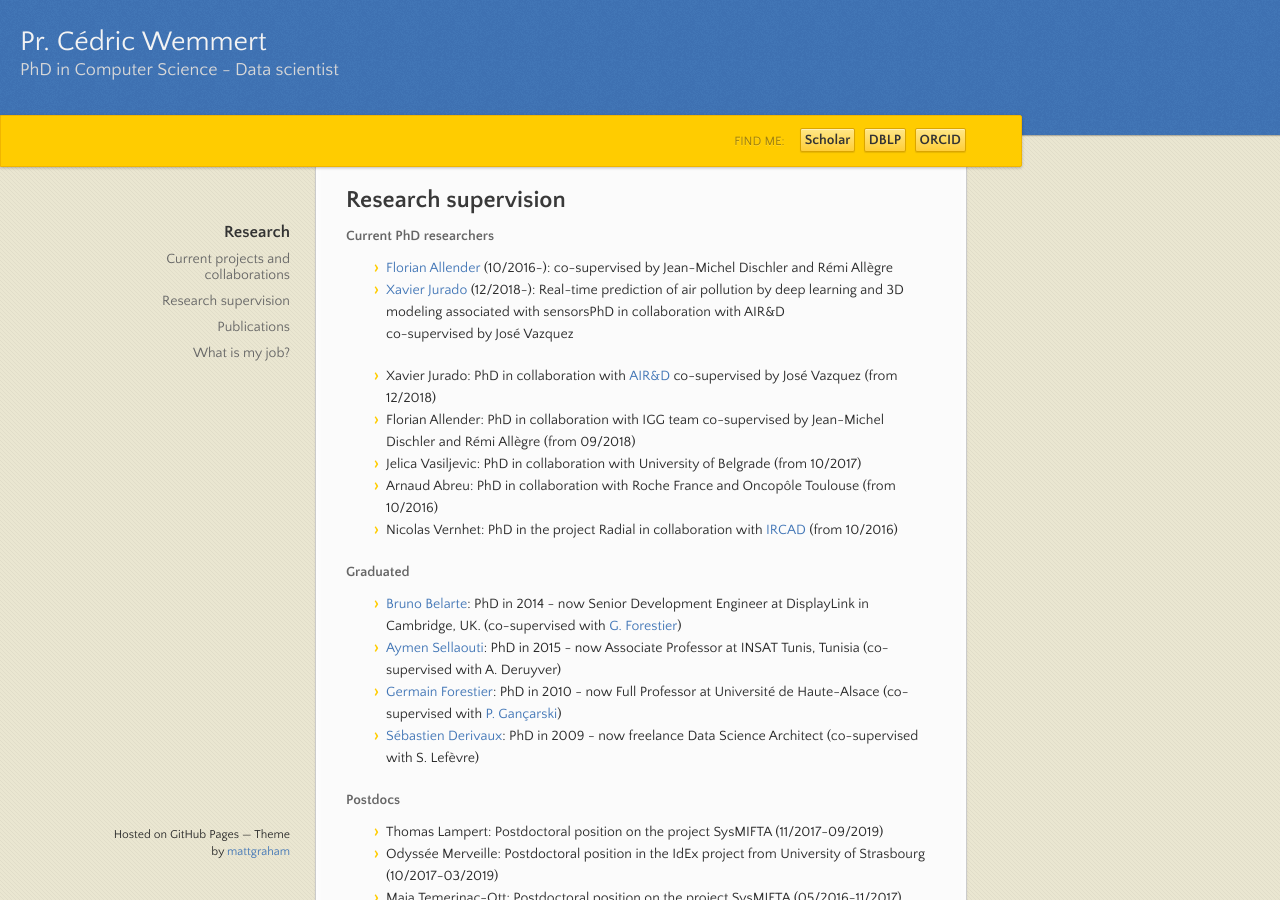
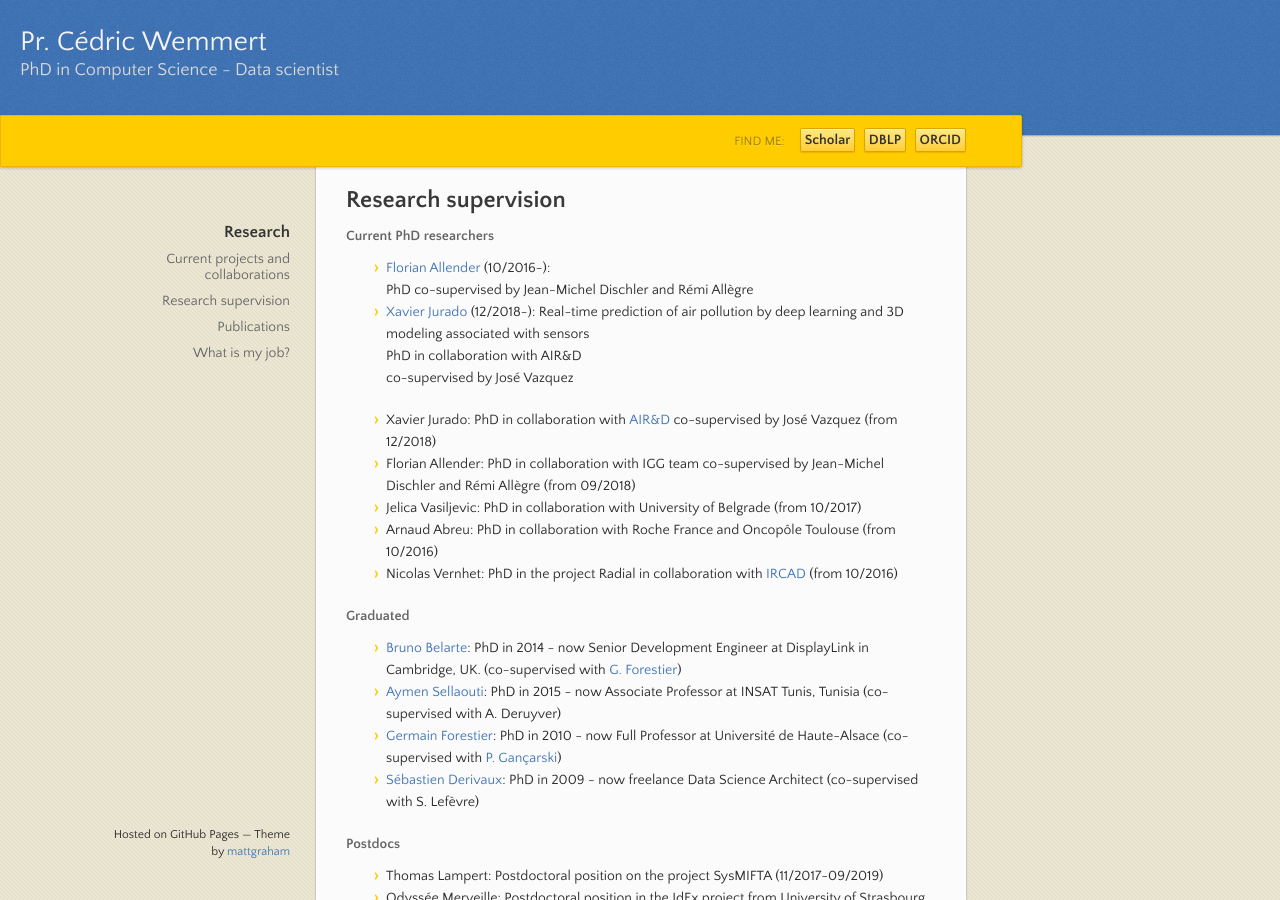
Before and after one commit to wemmertc/webpage, a Jekyll site: the page built from index.md, in a window 1280 px wide and 900 px high, scrolled down 618 px. Built offline with Jekyll 4.4.1, drawn with Linux system fonts in a browser that asks for light colours; our own code applies the rules of GitHub Pages for plain Markdown files.

Commit message:
publishing

```diff
--- a/_includes/phd_students.md
+++ b/_includes/phd_students.md
@@ -1,3 +1,5 @@
- * [Florian Allender]() (10/2016-):  co-supervised by Jean-Michel Dischler and Rémi Allègre
- * [Xavier Jurado]() (12/2018-): Real-time prediction of air pollution by deep learning and 3D modeling associated with sensorsPhD in collaboration with AIR&D
+ * [Florian Allender]() (10/2016-):
+PhD co-supervised by Jean-Michel Dischler and Rémi Allègre
+ * [Xavier Jurado]() (12/2018-): Real-time prediction of air pollution by deep learning and 3D modeling associated with sensors
+PhD in collaboration with AIR&D
  co-supervised by José Vazquez
```
Also changed, not shown: _includes/graduated.md (+2 -1 lines).
